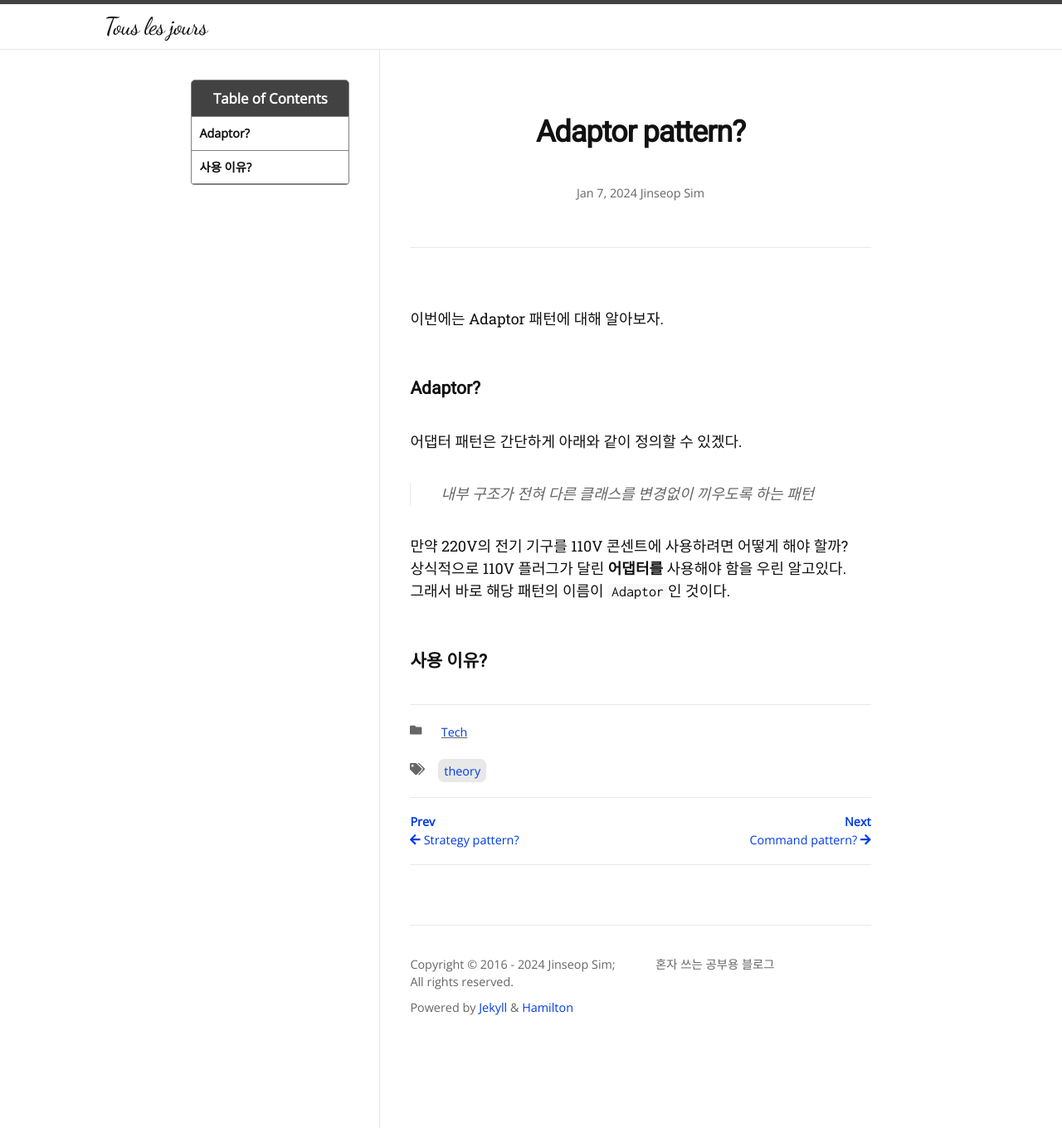
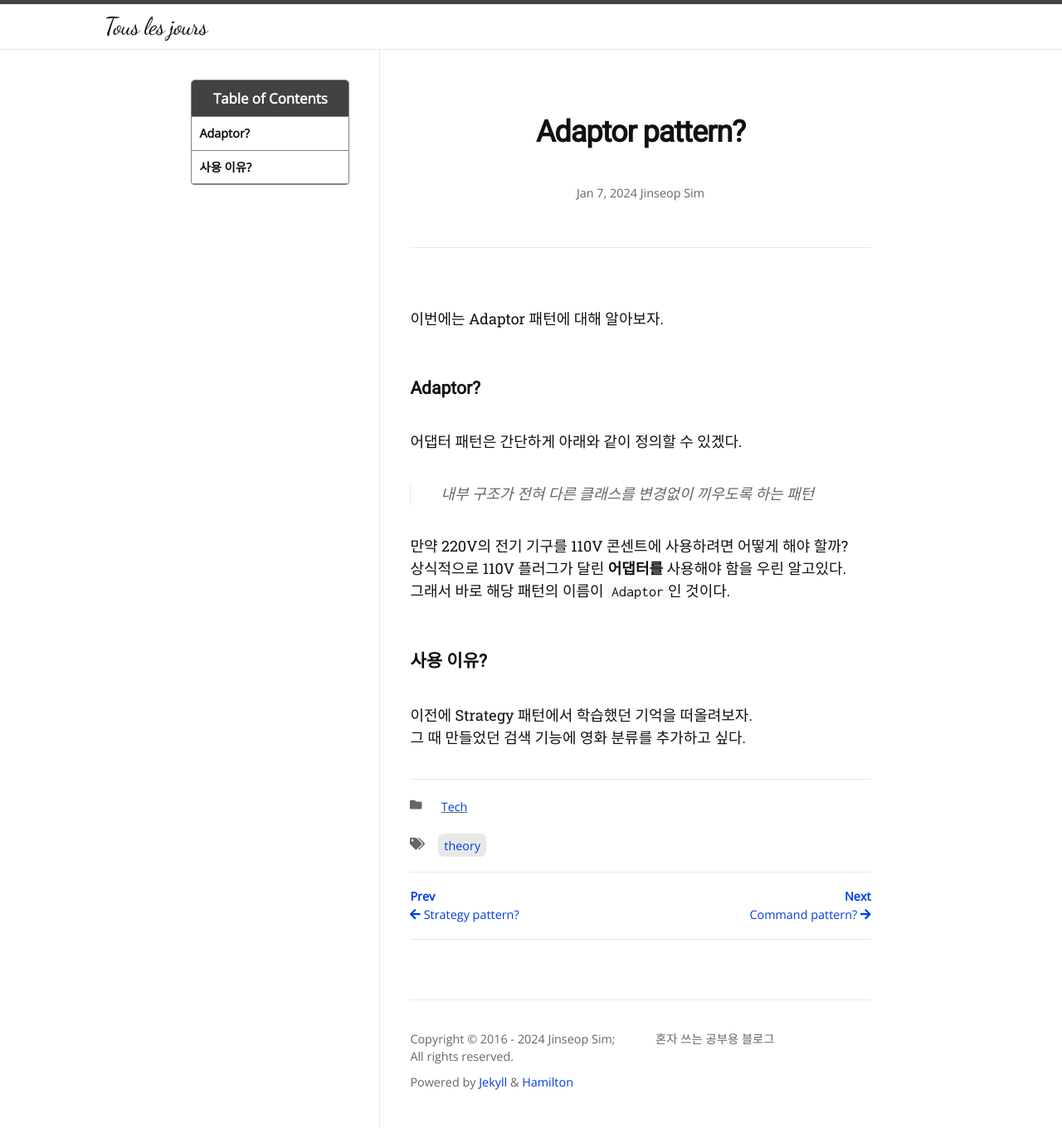
Before and after one commit to Jinseop-Sim/Jinseop-Sim.github.io, a Jekyll site: the page built from _posts/2024-01-07-adaptor.md, in a window 1280 px wide. Shown: the whole page at 83% size. Built offline with Jekyll 4.4.1, drawn with Linux system fonts in a browser that asks for light colours; nearby versions of some CDN libraries; some web fonts are replaced.

Commit message:
글 수정

````diff
--- a/_posts/2024-01-07-adaptor.md
+++ b/_posts/2024-01-07-adaptor.md
@@ -18,3 +18,5 @@ toc: true
 그래서 바로 해당 패턴의 이름이 ```Adaptor```인 것이다.
 
 ### 사용 이유?
+이전에 Strategy 패턴에서 학습했던 기억을 떠올려보자.
+그 때 만들었던 검색 기능에 영화 분류를 추가하고 싶다.
````
